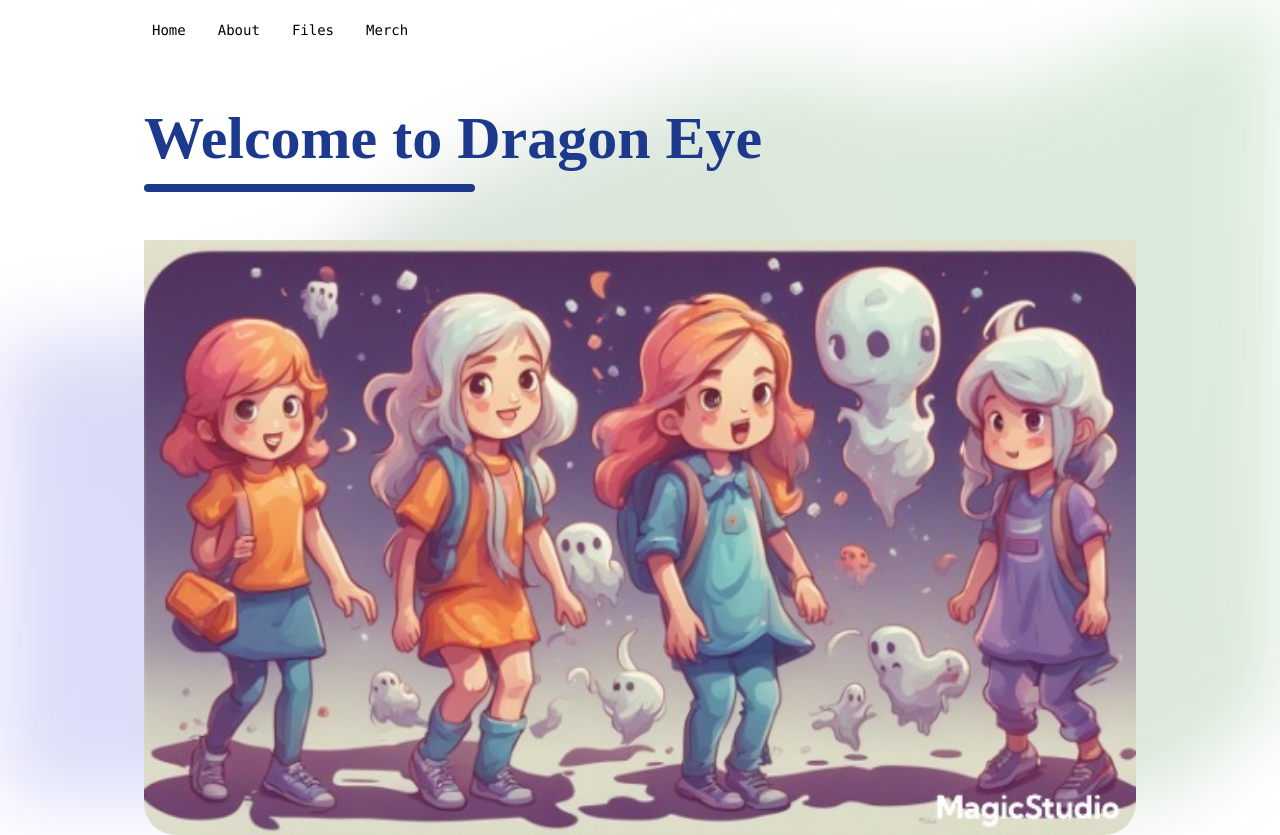
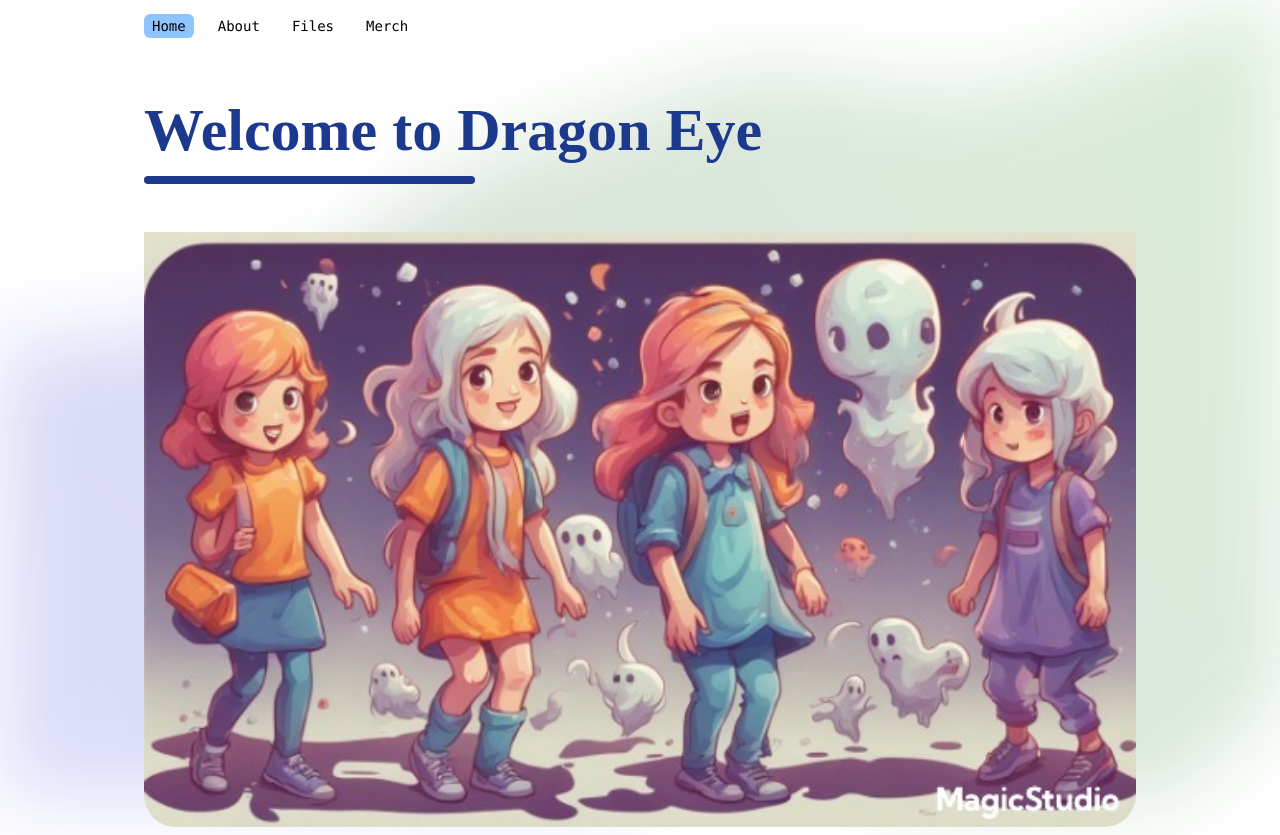
Before and after one commit to matldupont/dragon-eye, an Astro site: page / in a window 1280 px wide. Built offline with nearby package versions, Linux system fonts and the light colour scheme; Astro itself is replaced by a stand-in of ours; a web font is replaced by a local one.

Commit message:
Active state on nav links

```diff
--- a/src/components/Nav.astro
+++ /dev/null
@@ -1,8 +0,0 @@
-<nav class="flex items-center py-4 font-mono text-sm">
-  <ul class="flex gap-4">
-    <li class="hover:bg-blue-300 py-1 px-2 rounded-md transition-colors"><a href="/">Home</a></li>
-    <li class="hover:bg-blue-300 py-1 px-2 rounded-md transition-colors"><a href="/about">About</a></li>
-    <li class="hover:bg-blue-300 py-1 px-2 rounded-md transition-colors"><a href="/files">Files</a></li>
-    <li class="hover:bg-blue-300 py-1 px-2 rounded-md transition-colors"><a href="/merch">Merch</a></li>
-  </ul>
-</nav>
--- /dev/null
+++ b/src/components/Nav/Link.astro
@@ -0,0 +1,7 @@
+---
+const { href, text } = Astro.props;
+const currentPath = Astro.url.pathname;
+const isActive = currentPath === href;
+---
+
+<a href={href} class=`hover:bg-blue-300 py-1 px-2 rounded-md transition-colors ${isActive ? 'bg-blue-300' : ''}`>{text}</a>
--- /dev/null
+++ b/src/components/Nav/Nav.astro
@@ -0,0 +1,12 @@
+---
+import Link from "./Link.astro";
+---
+
+<nav class="flex items-center py-4 font-mono text-sm">
+  <ul class="flex gap-4">
+    <li><Link href="/" text="Home" /></li>
+    <li><Link href="/about" text="About" /></li>
+    <li><Link href="/files" text="Files" /></li>
+    <li><Link href="/merch" text="Merch" /></li>
+  </ul>
+</nav>
--- a/src/layouts/Layout.astro
+++ b/src/layouts/Layout.astro
@@ -2,7 +2,7 @@
 ---
 import "../styles/global.css";
 import background from '../assets/background.svg';
-import Nav from '../components/Nav.astro';
+import Nav from '../components/Nav/Nav.astro';
 ---
 
 <!doctype html>
```
